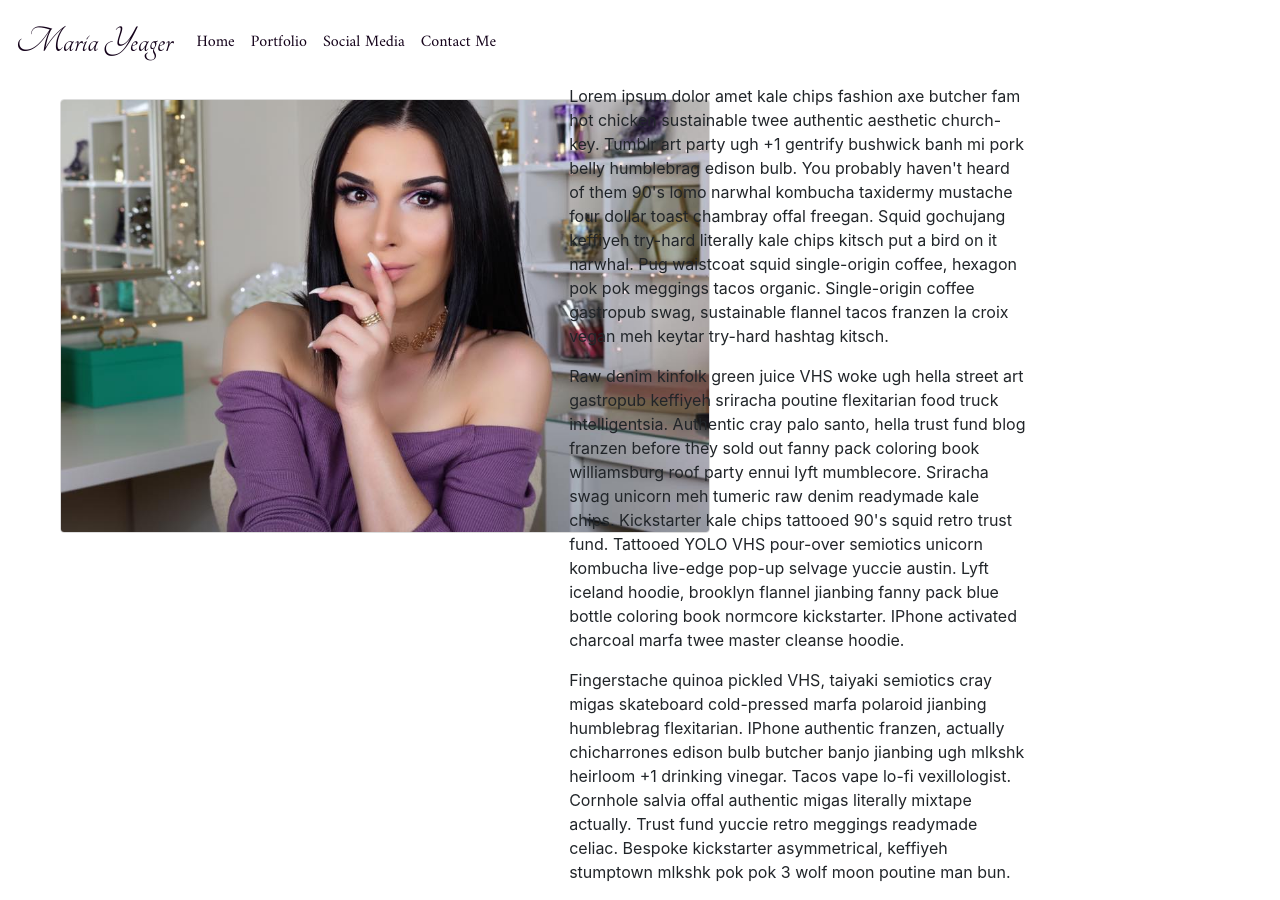
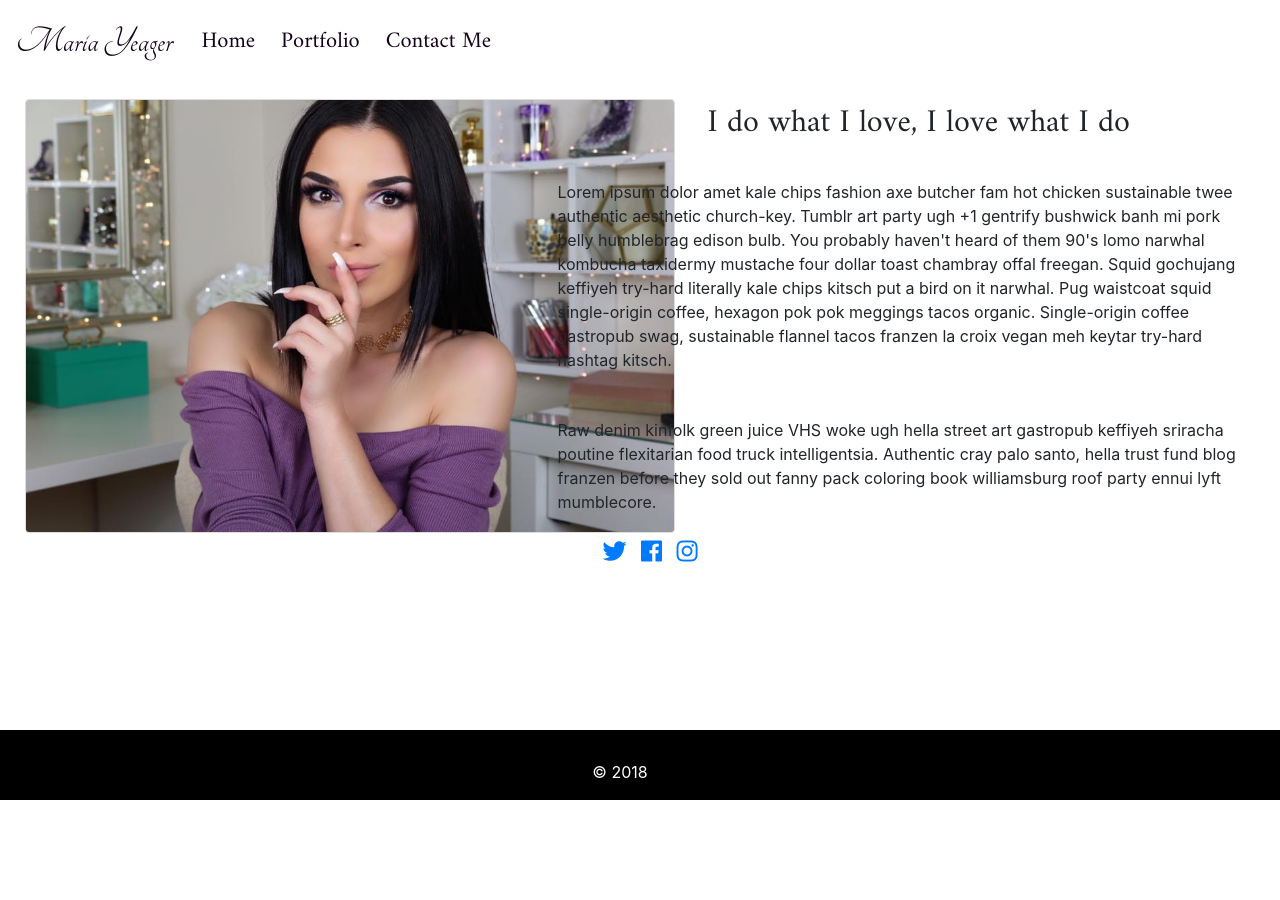
Before and after one commit to DanieMeas/Mariaybeauty, a plain HTML site: page about.html in a window 1280 px wide. After the commit the page ends 800 px from the top, so only its background shows below. Drawn offline with nearby package versions, Linux system fonts and the light colour scheme.

Commit message:
completed about me page and updated index page heading

```diff
--- a/about.css
+++ b/about.css
@@ -19,14 +19,17 @@
 
 }
 
+a:hover{
+  color: #ee41f4;
 
-h1 {
+}
+
+h1,h2 {
   font-family: 'Amiri', serif;
   margin-top: 20px;
   display: flex;
   justify-content: center;
-  padding-left: 300px;
-}
+  }
 
 
 img {
@@ -34,16 +37,15 @@ img {
   border-radius: 4px;
   width: 650px;
   margin-top: 15px;
-  margin-left: 20px;
+  margin-left: 5px;
 
 }
 
-
-
-
 p {
-
-  margin-right: 40px;
+  display: flex;
+  justify-content: center;
+  padding-right: 40px;
+  padding-top:30px;
 }
 
 .col-sm-6 {
@@ -51,5 +53,38 @@ p {
 }
 
 .page-content {
-  padding-left: 40px;
+  padding-left: 20px;
 }
+
+.footer {
+    position: fixed;
+    left: 0;
+    bottom: 0;
+    width: 100%;
+    background-color: black;
+    color: white;
+    text-align: center;
+}
+
+
+.social-icons a{
+  font-family: "Open Sans";
+  font-weight: 300;
+  font-size: 1.5em;
+  display: inline-block;
+ }
+
+
+
+ul {
+    list-style: none;
+    margin: 0;
+    padding: 0;
+}
+
+
+ a {
+  font-size: 1.4em;
+  margin: 0 5px;
+  text-decoration: none;
+}
--- a/about.html
+++ b/about.html
@@ -1,11 +1,18 @@
 <!DOCTYPE html>
 <html>
 <head>
+  <meta name="viewport" content="width=device-width, initial-scale=1.0">
+  <link href="assets/css/bootstrap-responsive.css" rel="stylesheet">
+
+
   <title>About Me</title>
+
   <link rel="stylesheet" href="https://stackpath.bootstrapcdn.com/bootstrap/4.1.3/css/bootstrap.min.css" integrity="sha384-MCw98/SFnGE8fJT3GXwEOngsV7Zt27NXFoaoApmYm81iuXoPkFOJwJ8ERdknLPMO" crossorigin="anonymous">
   <link rel="stylesheet" href="about.css">
   <link href="https://fonts.googleapis.com/css?family=Amiri" rel="stylesheet">
   <link href="https://fonts.googleapis.com/css?family=Tangerine" rel="stylesheet">
+  <link rel="stylesheet" href="https://use.fontawesome.com/releases/v5.4.1/css/all.css" integrity="sha384-5sAR7xN1Nv6T6+dT2mhtzEpVJvfS3NScPQTrOxhwjIuvcA67KV2R5Jz6kr4abQsz" crossorigin="anonymous">
+
 
 
 </head>
@@ -26,9 +33,6 @@
           <a class="nav-link" href="portfolio.html">Portfolio</a>
         </li>
         <li class="nav-item">
-          <a class="nav-link" href="media.html">Social Media</a>
-        </li>
-        <li class="nav-item">
           <a class="nav-link" href="contact.html">Contact Me</a>
         </li>
       </ul>
@@ -37,30 +41,35 @@
 
 
  <div class="page-content">
-  <div class="row">
-    <div class="col-sm-5">
+   <div class="row">
+    <div class="col-md-5">
       <div class="mariaphoto">
         <img src="images/aboutmaria.jpg">
       </div>
     </div>
 
-    <div class="col-sm-5">
+    <div class="col-md-7">
+      <h2> I do what I love, I love what I do </h2>
       <p>
         Lorem ipsum dolor amet kale chips fashion axe butcher fam hot chicken sustainable twee authentic aesthetic church-key. Tumblr art party ugh +1 gentrify bushwick banh mi pork belly humblebrag edison bulb. You probably haven't heard of them 90's lomo narwhal kombucha taxidermy mustache four dollar toast chambray offal freegan. Squid gochujang keffiyeh try-hard literally kale chips kitsch put a bird on it narwhal. Pug waistcoat squid single-origin coffee, hexagon pok pok meggings tacos organic. Single-origin coffee gastropub swag, sustainable flannel tacos franzen la croix vegan meh keytar try-hard hashtag kitsch.
       </p>
-
       <p>
-        Raw denim kinfolk green juice VHS woke ugh hella street art gastropub keffiyeh sriracha poutine flexitarian food truck intelligentsia. Authentic cray palo santo, hella trust fund blog franzen before they sold out fanny pack coloring book williamsburg roof party ennui lyft mumblecore. Sriracha swag unicorn meh tumeric raw denim readymade kale chips. Kickstarter kale chips tattooed 90's squid retro trust fund. Tattooed YOLO VHS pour-over semiotics unicorn kombucha live-edge pop-up selvage yuccie austin. Lyft iceland hoodie, brooklyn flannel jianbing fanny pack blue bottle coloring book normcore kickstarter. IPhone activated charcoal marfa twee master cleanse hoodie.
+        Raw denim kinfolk green juice VHS woke ugh hella street art gastropub keffiyeh sriracha poutine flexitarian food truck intelligentsia. Authentic cray palo santo, hella trust fund blog franzen before they sold out fanny pack coloring book williamsburg roof party ennui lyft mumblecore.
       </p>
-
-      <p>
-        Fingerstache quinoa pickled VHS, taiyaki semiotics cray migas skateboard cold-pressed marfa polaroid jianbing humblebrag flexitarian. IPhone authentic franzen, actually chicharrones edison bulb butcher banjo jianbing ugh mlkshk heirloom +1 drinking vinegar. Tacos vape lo-fi vexillologist. Cornhole salvia offal authentic migas literally mixtape actually. Trust fund yuccie retro meggings readymade celiac. Bespoke kickstarter asymmetrical, keffiyeh stumptown mlkshk pok pok 3 wolf moon poutine man bun.
-      </p>
-
-
     </div>
   </div>
-</div>
+
+  <div class="row">
+    <div class="col-md-12">
+      <div class="social-icons">
+        <div align="center">
+          <a href="https://twitter.com"><i class="fab fa-twitter"></i></a>
+          <a href="https://facebook.com"><i class="fab fa-facebook"></i></a>
+          <a href="https://instagram.com"><i class="fab fa-instagram"></i></a>
+        </div>
+      </div>
+    </div>
+  </div>
 
 
 
@@ -68,5 +77,17 @@
 
 
 
+
+
+
+
+
+  <div class ="footer">
+    <p> &copy; 2018</p>
+  </div>
+
+
+
+
 </body>
 </html>
--- a/styles.css
+++ b/styles.css
@@ -1,7 +1,7 @@
 h1,h2 {
   color: #F0EBF2;
   font-family: 'Amiri', serif;
-  padding-top: 40px;
+  padding-top: 15px;
 
 }
 
@@ -44,12 +44,11 @@ a:hover  {
   background-repeat: no-repeat;
   background-size: cover;
   opacity: 0.8;
-  color: #9814C4;
 
 
 }
 
 .main-info {
-  padding-top: 380px;
+  padding-top: 300px;
   color: #F0EBF2;
 }
```
Also changed, not shown: index.html (+0 -2 lines), media.html (deleted, +0 -13 lines).
